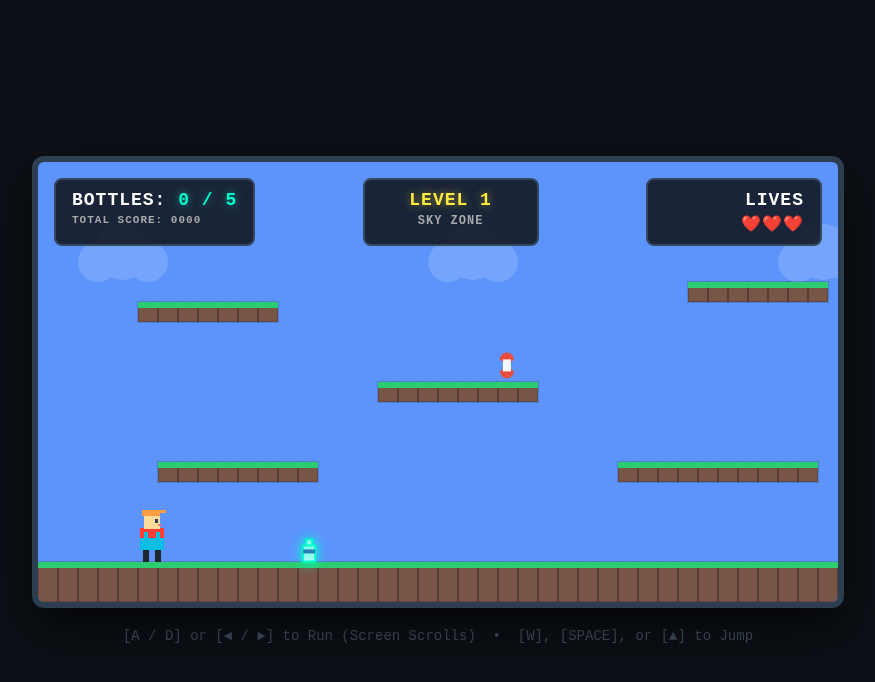
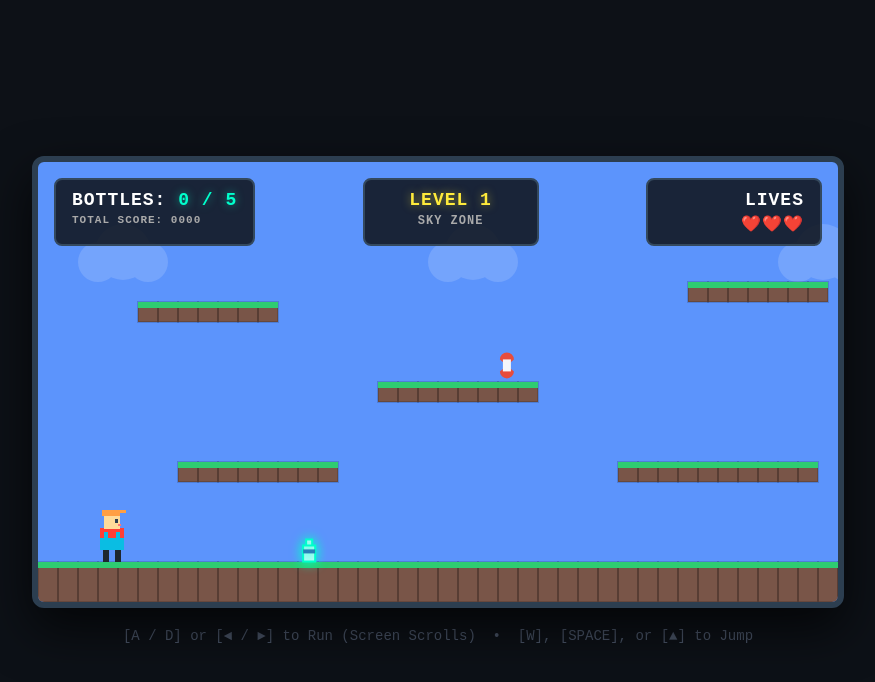
Before and after one commit to LinusIp/mario_clean_quest, a plain HTML site: page index.html in a window 1280 px wide. Both pictures are taken after a click on the button "START GAME". Shown: the whole page, without its empty margins (202-1077 px from the left). Drawn offline with Linux system fonts and the light colour scheme.

Commit message:
Update index.html

```diff
--- a/index.html
+++ b/index.html
@@ -161,7 +161,7 @@ const gravity = 0.55;
 const friction = 0.82;
 
 const player = {
-    x: 100, y: 300, width: 28, height: 44,
+    x: 60, y: 300, width: 28, height: 44, // Shifted spawn x to 60 to clear floating platform overlap
     vx: 0, vy: 0, speed: 6, jumpForce: 13,
     grounded: false, facingRight: true, walkTimer: 0
 };
@@ -169,7 +169,7 @@ const player = {
 // Map layout distributed across 1600px width
 const platforms = [
     { x: 0, y: 400, width: 1600, height: 40 },
-    { x: 120, y: 300, width: 160, height: 20 },
+    { x: 140, y: 300, width: 160, height: 20 },
     { x: 340, y: 220, width: 160, height: 20 },
     { x: 100, y: 140, width: 140, height: 20 },
     { x: 580, y: 300, width: 200, height: 20 },
@@ -208,7 +208,7 @@ function handleButtonClick() {
 function setupLevel(lvl) {
     levelBottlesCollected = 0;
     items = [];
-    player.x = 100;
+    player.x = 60;
     player.y = 300;
     player.vx = 0;
     player.vy = 0;
@@ -224,10 +224,8 @@ function startSpawning() {
     function spawnLoop() {
         if (gameOver || !gameStarted) return;
 
-        // Pick a platform
         const plat = platforms[Math.floor(Math.random() * platforms.length)];
 
-        // Decide item type based on level rules
         let type = 'plastic';
         if (Math.random() > levels[currentLevel].plasticChance) {
             type = Math.random() > 0.5 ? 'organic' : 'paper';
@@ -236,7 +234,6 @@ function startSpawning() {
         const x = plat.x + 15 + Math.random() * (plat.width - 45);
         const y = plat.y - 30;
 
-        // Prevent duplicate clustering
         if (!items.some(i => Math.abs(i.x - x) < 50 && Math.abs(i.y - y) < 50)) {
             items.push({ x, y, width: 24, height: 28, type, bobOffset: Math.random() * Math.PI });
         }
@@ -282,7 +279,7 @@ function update() {
     if (player.x < 0) { player.x = 0; player.vx = 0; }
     if (player.x + player.width > worldWidth) { player.x = worldWidth - player.width; player.vx = 0; }
 
-    // Solid collisions
+    // Solid platform collisions
     player.grounded = false;
     for (let plat of platforms) {
         if (player.x + player.width > plat.x && player.x < plat.x + plat.width &&
@@ -295,14 +292,14 @@ function update() {
         }
     }
 
-    // Camera follow centering logic
+    // Camera follow tracking
     camera.x = player.x - canvas.width / 2 + player.width / 2;
     if (camera.x < 0) camera.x = 0;
     if (camera.x > worldWidth - canvas.width) camera.x = worldWidth - canvas.width;
 
-    // Item cleanup and checks
+    // Item cleanup loop with structural security check
     for (let i = items.length - 1; i >= 0; i--) {
-        if (checkCollision(player, items[i])) {
+        if (items[i] && checkCollision(player, items[i])) {
             if (items[i].type === 'plastic') {
                 globalScore += 100;
                 levelBottlesCollected++;
@@ -310,11 +307,15 @@ function update() {
 
                 if (levelBottlesCollected >= levels[currentLevel].target) {
                     advanceLevel();
+                    break; // FIX: Instantly halts loop context execution preventing item[i] undefined freeze
                 }
             } else {
                 lives--;
                 updateUI();
-                if (lives <= 0) endGame(false);
+                if (lives <= 0) {
+                    endGame(false);
+                    break;
+                }
             }
             items.splice(i, 1);
         }
@@ -377,6 +378,7 @@ function drawPlayer(ctx, p) {
     ctx.restore();
 }
 
+// Map Layout Graphic Drawing Engine
 function drawPlatform(ctx, plat) {
     const activeColors = levels[currentLevel];
     ctx.fillStyle = activeColors.platformBottom;
@@ -440,7 +442,6 @@ function draw() {
     ctx.save();
     ctx.translate(-camera.x, -camera.y);
 
-    // Dynamic background cloud layers
     ctx.fillStyle = 'rgba(255, 255, 255, 0.15)';
     for(let cx = 60; cx < worldWidth; cx += 350) {
         ctx.beginPath();
```
